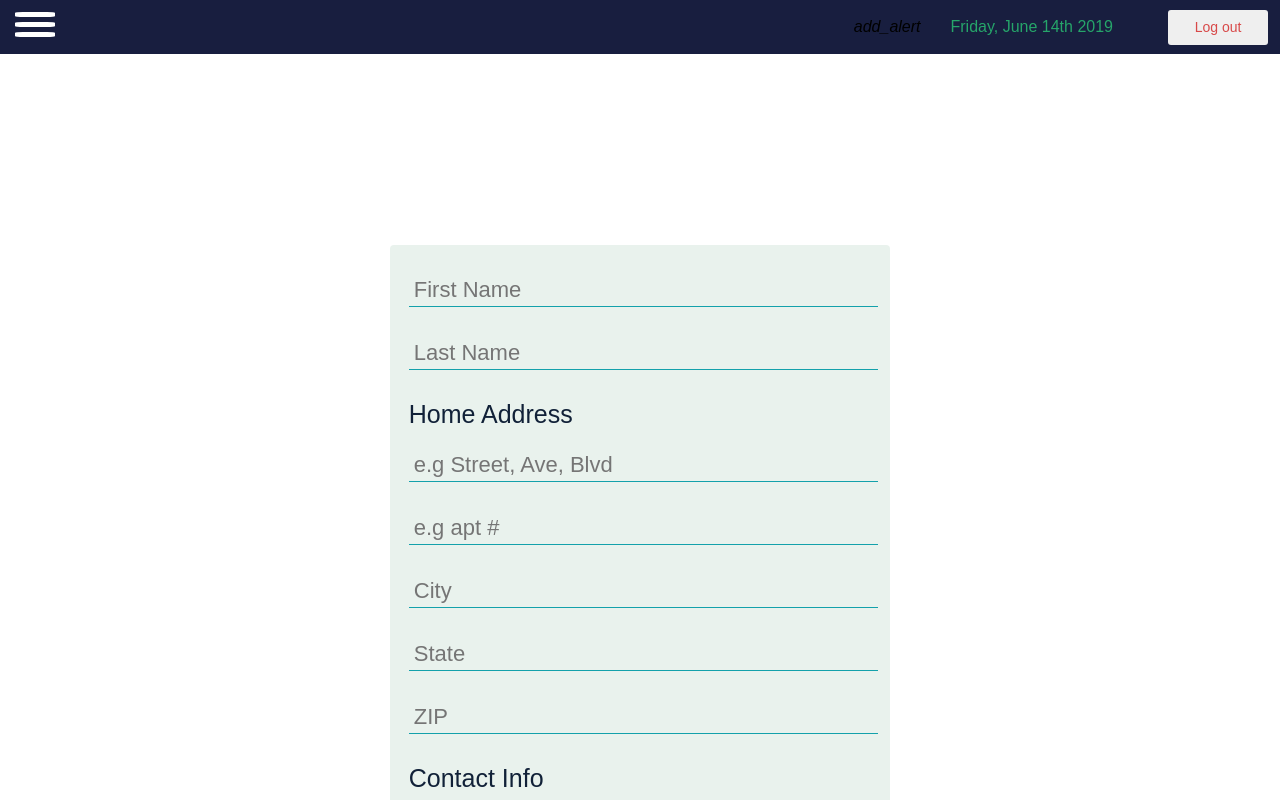
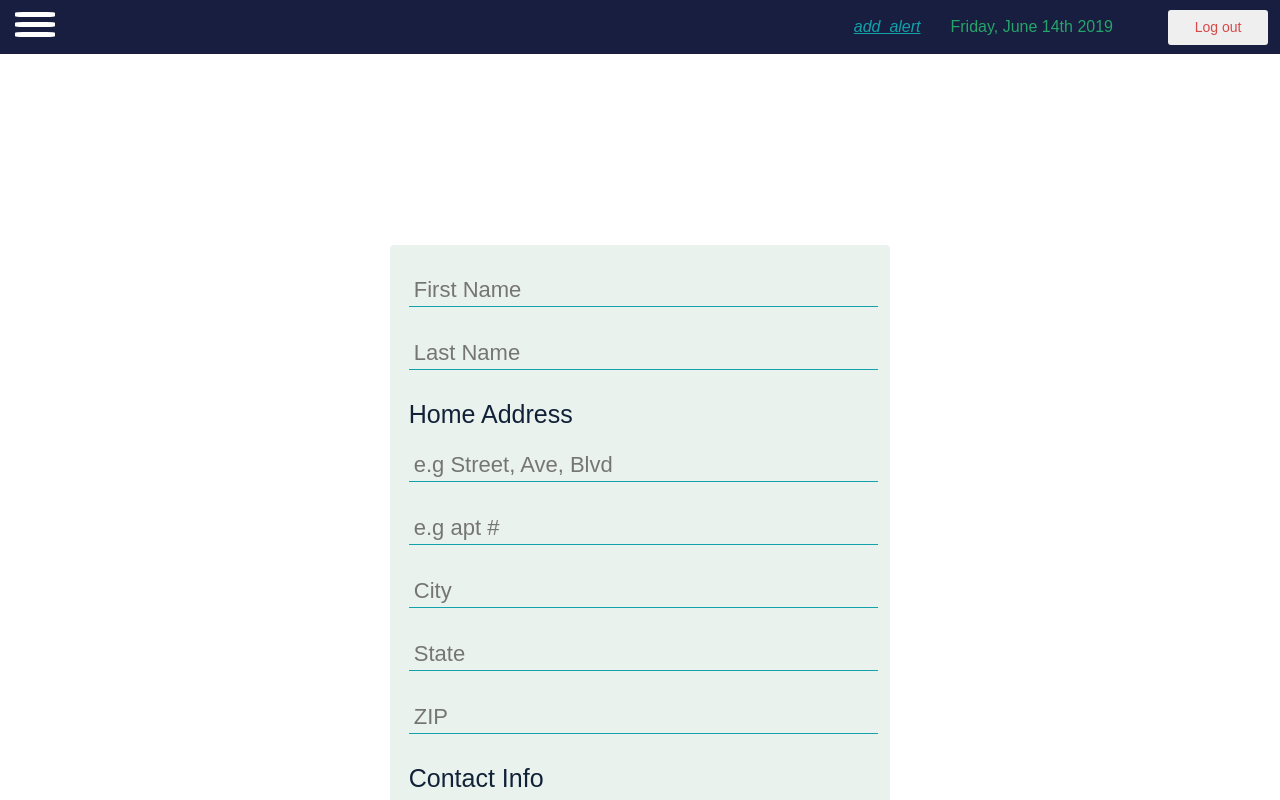
Before and after one commit to yh2n/shift-client, a React (Create React App) app: page /my_account/1 in a window 1280 px wide. Shown: the top 800 px of the page. Built offline with nearby package versions, Linux system fonts and the light colour scheme; no server answers.

Commit message:
Add blinking effect to notifications and route to schedule

```diff
--- a/src/components/AccountNav.css
+++ b/src/components/AccountNav.css
@@ -44,8 +44,7 @@
 
 .material-icons.new_notification {
     color: rgba(216, 73, 73, 85);
-    filter: brightness(120%)
-
+    filter: brightness(120%);
 }
 .material-icons.new_notification:hover {
     cursor: pointer;
--- a/src/components/AccountNav.js
+++ b/src/components/AccountNav.js
@@ -1,5 +1,6 @@
 import React, { Component } from 'react';
 import {connect} from 'react-redux';
+import { Link } from 'react-router-dom';
 import { Redirect } from 'react-router-dom';
 import {clearAuth} from '../actions/auth';
 import {clearAuthToken} from '../local_storage';
@@ -18,6 +19,27 @@ export class AccountNav extends Component{
         // if (!this.props.loggedIn) {
         //     return <Redirect to='/login' />;
         // }
+        if(this.props.newNotification === false) {
+            var Icon = (
+                <i
+                className={this.props.className}
+            >
+                add_alert
+            </i>
+            )
+        }
+        else {
+            var Icon = (
+            <Link to={`/my_account/${this.props.username}/schedule`} >
+                <i
+                className={this.props.className}
+                onClick={this.props.markAsRead}
+                >
+                add_alert
+                </i>
+            </Link>
+            )
+        }
         let currentUser = localStorage.getItem('currentUser')
         return(
             <div className="account_nav">
@@ -26,12 +48,7 @@ export class AccountNav extends Component{
                     <div></div>
                     <div></div>
                 </div>
-                <i
-                    className={this.props.className}
-                    onClick={this.props.markAsRead}
-                >
-                    add_alert
-                </i>
+                { Icon }
                 <p className="nav_date">{moment().format("dddd, MMMM Do YYYY")}</p>
                 <p className="nav_user_name">{currentUser}</p>
                 <button
--- a/src/components/Notifications.css
+++ b/src/components/Notifications.css
@@ -3,6 +3,7 @@
     padding: 15px 20px;
     background: rgba(242, 201, 79, 95);
     transition: margin-right 3s;
+    animation: blink-animation 2s infinite;
 }
 
 .schedule_alert {
@@ -18,7 +19,8 @@
 
 }
 
-.notifications-visible {
-    margin-right: 0;
-
+@keyframes blink-animation {
+  to {
+      filter: brightness(120%)
+  }
 }
--- a/src/components/UserSchedule.js
+++ b/src/components/UserSchedule.js
@@ -20,7 +20,6 @@ import { connect } from 'react-redux';
 import './UserSchedule.css';
 
 
-const currentUser = localStorage.getItem('id');
 
 
 export class Schedule extends Component {
@@ -29,6 +28,7 @@ export class Schedule extends Component {
 
 		this.state = {
             isOpen : false,
+            currentUser: localStorage.getItem('id'),
             currentWeek:  moment().week(),
             selectedWeek: moment().week() + 1,
             updateButtonText: "Update",
@@ -38,7 +38,7 @@ export class Schedule extends Component {
             error: null,
             availability_alert: false,
             schedule_alert: false,
-            new_notification: false
+            new_notification: false,
 		}
 	}
 
@@ -109,7 +109,7 @@ export class Schedule extends Component {
                 availability_alert: false
             })
 
-        }, 6000);
+        }, 7000);
     }
 
     handleScheduleAlert = () => {
@@ -117,12 +117,13 @@ export class Schedule extends Component {
             schedule_alert: true,
             new_notification: true
         })
+
         setTimeout(() => {
             this.setState({
                 schedule_alert: false
             })
 
-        }, 6000);
+        }, 7000);
     }
 
     markAsRead = () => {
@@ -135,6 +136,7 @@ export class Schedule extends Component {
 	render() {
         console.log(this.state.isUpdating)
         const employees = this.props.employees.employees;
+        let { currentUser } = this.state
 
         let barbacks = employees.filter(employee => employee.position === "Barback")
         let barbackRow = (
@@ -488,9 +490,10 @@ export class Schedule extends Component {
                 <div>
                     <AccounttNav
                         onClick={this.toggleModal}
-                        name={currentUser}
+                        // name={currentUser}
                         className={this.state.new_notification === false ? "material-icons no_notification" : "material-icons new_notification"}
                         markAsRead={this.markAsRead}
+                        username={localStorage.getItem('username')}
                     />
                     <UserMenuModal
                         show={this.state.isOpen}
@@ -499,7 +502,7 @@ export class Schedule extends Component {
                 </div>
                 <div className="schedule_page">
                     <Notifications
-                        className={this.state.availability_alert ? "availability_alert notifications-displayed" : "availability_alert notifications-hidden"}
+                        className={this.state.availability_alert ? "availability_alert" : "availability_alert notifications-hidden"}
                         text="New schedule request!"
                     />
                     <Notifications
```
